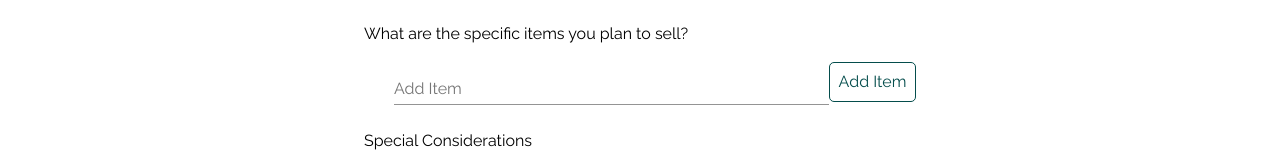
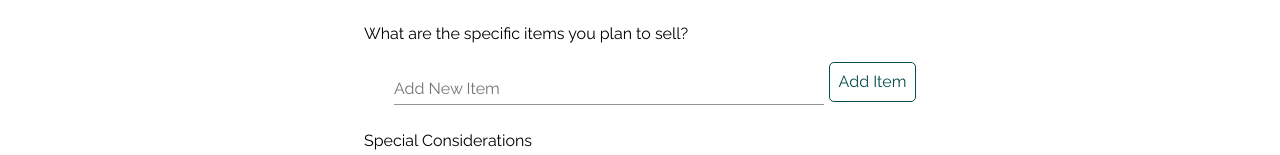
Before and after one commit to labs14-market-organizer/frontend, a React (Create React App) app: page /createvendor in a window 1280 px wide. Shown: the part 256-411 px from the top of the page. Built offline with nearby package versions, Linux system fonts and the light colour scheme; a web font is replaced by a local one.

Commit message:
changed wording on add newitem line

```diff
--- a/src/routes/Vendor-Redux-forms.js
+++ b/src/routes/Vendor-Redux-forms.js
@@ -217,13 +217,13 @@ function validate (values) {
                     <TextField
                           margin="normal"
                           id="item"
-                          label="Add Item"
+                          label="Add New Item"
                           name="item"
                           onChange={this.handleChange}
                           value={this.state.item}
                           margin="normal"
                           fullWidth={true}
-                          style={{marginTop: "-5px", marginLeft: "30px"}}
+                          style={{marginTop: "-5px", marginLeft: "30px", marginRight: "5px"}}
                      />
                       <StyledField
                         component={renderButton}
```
